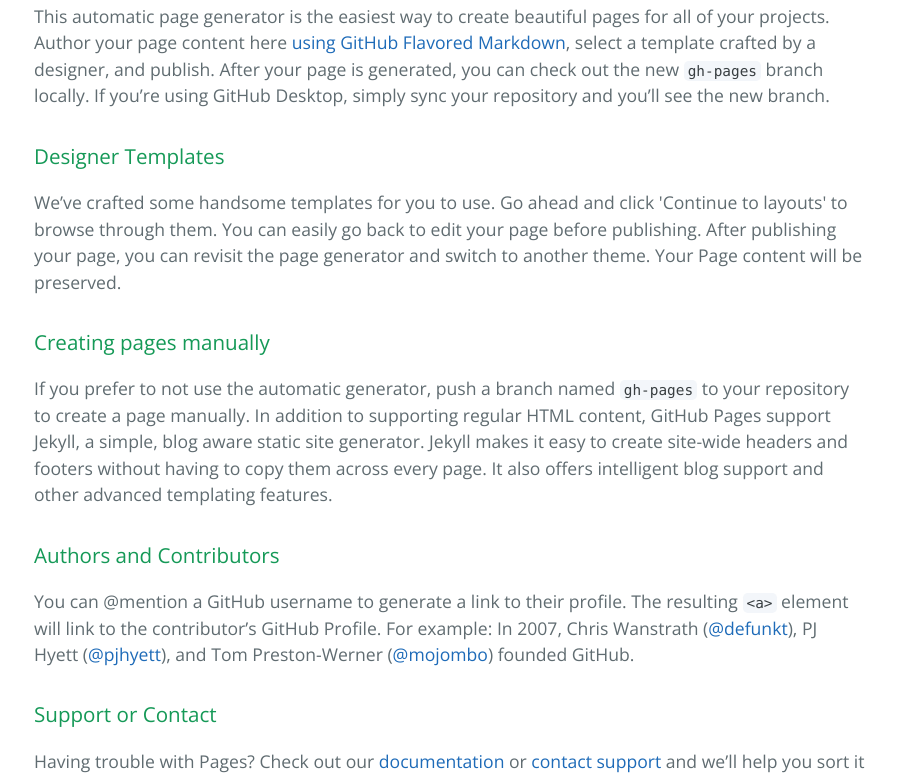
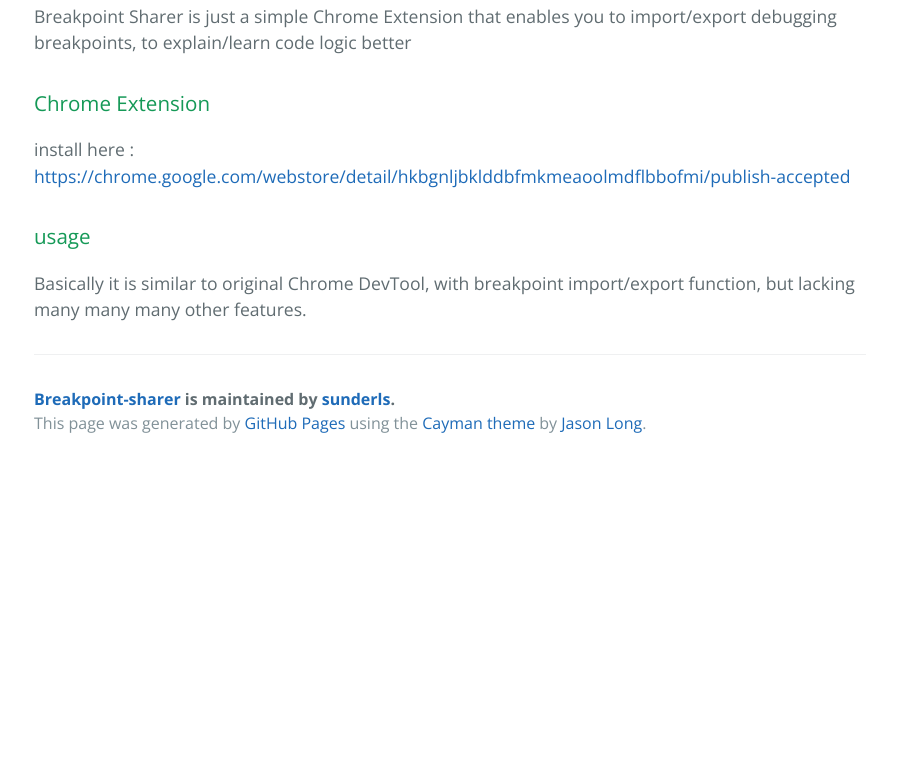
Before and after one commit to sunderls/breakpoint-sharer, a plain HTML site: page index.html in a window 1280 px wide. Shown: the part 460-1241 px from the top of the page, without its empty margins (190-1087 px from the left). After the commit the page ends 927 px from the top, so only its background shows below. Drawn offline with nearby package versions, Linux system fonts and the light colour scheme.

```diff
--- a/index.html
+++ b/index.html
@@ -20,29 +20,19 @@
 
     <section class="main-content">
       <h3>
-<a id="welcome-to-github-pages" class="anchor" href="#welcome-to-github-pages" aria-hidden="true"><span aria-hidden="true" class="octicon octicon-link"></span></a>Welcome to GitHub Pages.</h3>
+<a id="breakpoint-sharer" class="anchor" href="#breakpoint-sharer" aria-hidden="true"><span aria-hidden="true" class="octicon octicon-link"></span></a>breakpoint sharer</h3>
 
-<p>This automatic page generator is the easiest way to create beautiful pages for all of your projects. Author your page content here <a href="https://guides.github.com/features/mastering-markdown/">using GitHub Flavored Markdown</a>, select a template crafted by a designer, and publish. After your page is generated, you can check out the new <code>gh-pages</code> branch locally. If you’re using GitHub Desktop, simply sync your repository and you’ll see the new branch.</p>
+<p>Breakpoint Sharer is just a simple Chrome Extension that enables you to import/export debugging breakpoints, to explain/learn code logic better</p>
 
 <h3>
-<a id="designer-templates" class="anchor" href="#designer-templates" aria-hidden="true"><span aria-hidden="true" class="octicon octicon-link"></span></a>Designer Templates</h3>
+<a id="chrome-extension" class="anchor" href="#chrome-extension" aria-hidden="true"><span aria-hidden="true" class="octicon octicon-link"></span></a>Chrome Extension</h3>
 
-<p>We’ve crafted some handsome templates for you to use. Go ahead and click 'Continue to layouts' to browse through them. You can easily go back to edit your page before publishing. After publishing your page, you can revisit the page generator and switch to another theme. Your Page content will be preserved.</p>
+<p>install here : <a href="https://chrome.google.com/webstore/detail/hkbgnljbklddbfmkmeaoolmdflbbofmi/publish-accepted">https://chrome.google.com/webstore/detail/hkbgnljbklddbfmkmeaoolmdflbbofmi/publish-accepted</a></p>
 
 <h3>
-<a id="creating-pages-manually" class="anchor" href="#creating-pages-manually" aria-hidden="true"><span aria-hidden="true" class="octicon octicon-link"></span></a>Creating pages manually</h3>
+<a id="usage" class="anchor" href="#usage" aria-hidden="true"><span aria-hidden="true" class="octicon octicon-link"></span></a>usage</h3>
 
-<p>If you prefer to not use the automatic generator, push a branch named <code>gh-pages</code> to your repository to create a page manually. In addition to supporting regular HTML content, GitHub Pages support Jekyll, a simple, blog aware static site generator. Jekyll makes it easy to create site-wide headers and footers without having to copy them across every page. It also offers intelligent blog support and other advanced templating features.</p>
-
-<h3>
-<a id="authors-and-contributors" class="anchor" href="#authors-and-contributors" aria-hidden="true"><span aria-hidden="true" class="octicon octicon-link"></span></a>Authors and Contributors</h3>
-
-<p>You can @mention a GitHub username to generate a link to their profile. The resulting <code>&lt;a&gt;</code> element will link to the contributor’s GitHub Profile. For example: In 2007, Chris Wanstrath (<a href="https://github.com/defunkt" class="user-mention">@defunkt</a>), PJ Hyett (<a href="https://github.com/pjhyett" class="user-mention">@pjhyett</a>), and Tom Preston-Werner (<a href="https://github.com/mojombo" class="user-mention">@mojombo</a>) founded GitHub.</p>
-
-<h3>
-<a id="support-or-contact" class="anchor" href="#support-or-contact" aria-hidden="true"><span aria-hidden="true" class="octicon octicon-link"></span></a>Support or Contact</h3>
-
-<p>Having trouble with Pages? Check out our <a href="https://help.github.com/pages">documentation</a> or <a href="https://github.com/contact">contact support</a> and we’ll help you sort it out.</p>
+<p>Basically it is similar to original Chrome DevTool, with breakpoint import/export function, but lacking many many many other features. </p>
 
       <footer class="site-footer">
         <span class="site-footer-owner"><a href="https://github.com/sunderls/breakpoint-sharer">Breakpoint-sharer</a> is maintained by <a href="https://github.com/sunderls">sunderls</a>.</span>
```
Also changed, not shown: params.json (+1 -1 lines).
